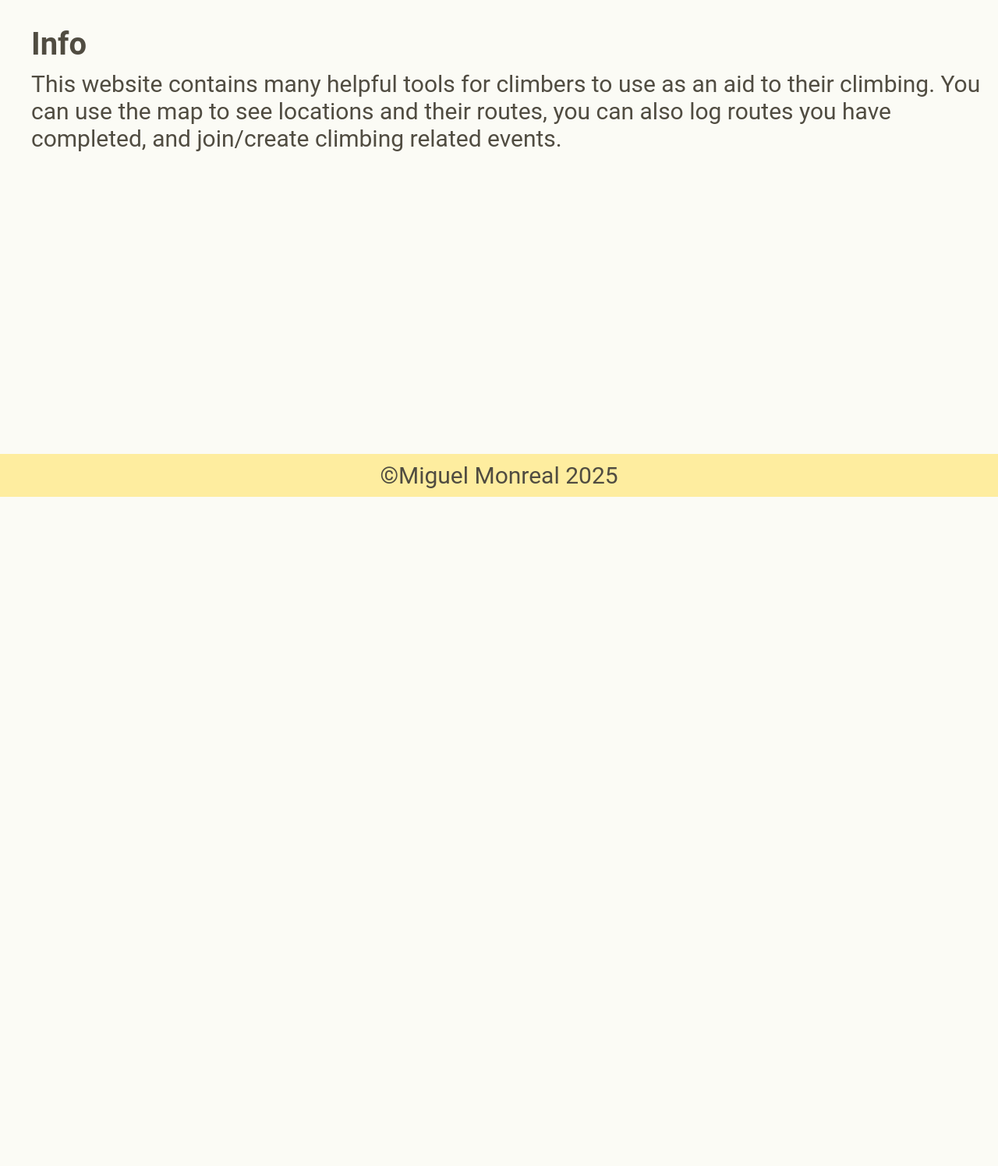
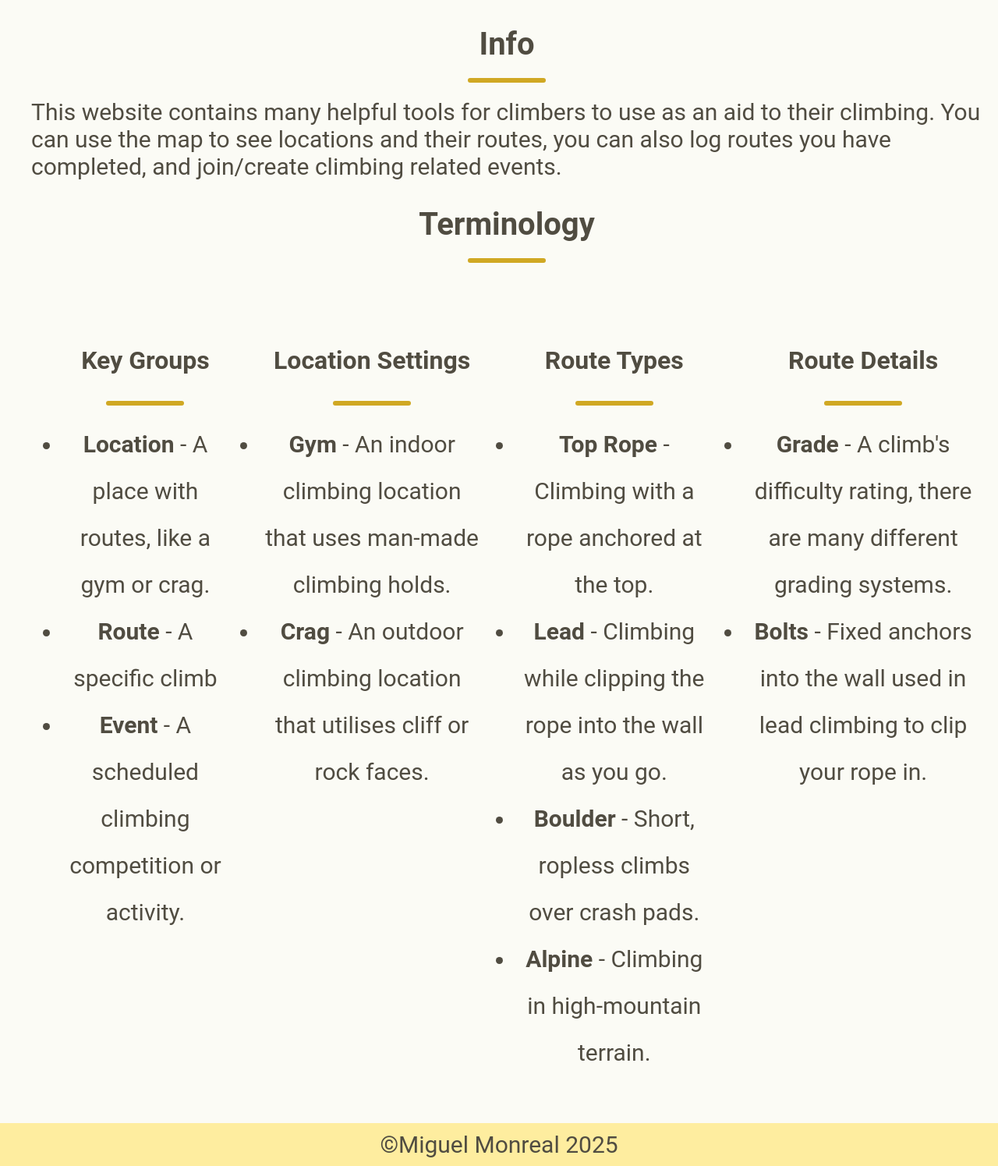
Before and after one commit to DeKingRey/ClimbingWebsite, a Flask app: page / in a window 1280 px wide. Shown: the part 163-1658 px from the top of the page at 78% size. Before the commit the page ends 800 px from the top, so only its background shows below. Run offline with Flask 3, Linux system fonts and the light colour scheme; some libraries are stand-ins or nearby versions; some web fonts are replaced.

Commit message:
Tidy Ups

```diff
--- a/app.py
+++ b/app.py
@@ -524,7 +524,8 @@ def edit_location(name):
     info = dict(cur.fetchone())
     settings = get_settings()
 
-    return render_template("edit_location.html", header="Map",
+    # Returns 404 for now until I complete the feature
+    return render_template("404.html", header="404",
                            info=info, settings=settings)
 
 
--- a/static/css/style.css
+++ b/static/css/style.css
@@ -50,12 +50,13 @@ h1 {
     margin-bottom: 10px;
 }
 
+/* Styles the headings*/
 h2 {
     font-size: 2.5rem;
     font-weight: 600;
     color: var(--color-charcoal);
     margin-bottom: 10px;
-} /* Styles the headings*/
+}
 
 h4 {
     font-size: 2rem;
@@ -116,6 +117,14 @@ footer {
     border-radius: 20px;
     box-shadow: 0 0 5px rgba(0, 0, 0, 0.2);
 }
+
+/* Terminology Lists are centered */
+.terminology-list
+{
+    line-height: 2;
+    text-align: center;
+}
+
 /*#endregion*/
 
 
--- a/templates/edit_account.html
+++ b/templates/edit_account.html
@@ -2,13 +2,13 @@
 {% block content %}
     {% if username %}
         <form action="/edit_account" method="POST" enctype="multipart/form-data" class="center-form">
-            <div class="account-info-container">
+            <div class="account-info-container" style="position: relative;">
                 <div class="left-align" style="text-align: left; display: inline-block;">
+                    <button type="submit" class="circle-button" name="action" value="close"
+                        style="font-size: 30px; position: absolute; top: 15px; right: 10px;">&times;</button>
                     <h2>Edit Account Info</h2>
                     <div class="divider"></div>
                 </div>
-                <button type="submit" class="circle-button" name="action" value="close"
-                style="position: absolute; top: 35px; right: 100px; font-size: 30px;">&times;</button>
             </div>
 
             <!-- Username edit -->
--- a/templates/edit_location.html
+++ b/templates/edit_location.html
@@ -3,13 +3,13 @@
     {% if username %}
         <form action="{{ url_for('edit_location', name={{ info['name'] }}), id={{ request.args.get('id') }} }}"
                 method="POST" enctype="multipart/form-data" class="center-form">
-            <div class="account-info-container">
+            <div class="account-info-container" style="position: relative;">
                 <div class="left-align" style="text-align: left; display: inline-block;">
+                    <button type="submit" class="circle-button" name="action" value="edit"
+                        style=" font-size: 30px;">&times;</button>
                     <h2>Edit Location Info</h2>
                     <div class="divider"></div>
                 </div>
-                <button type="submit" class="circle-button" name="action" value="edit"
-                style="position: absolute; top: 35px; right: 100px; font-size: 30px;">&times;</button>
             </div>
 
             <!-- Name edit -->
--- a/templates/event.html
+++ b/templates/event.html
@@ -100,7 +100,7 @@
                                                 id="time_mins_{{loop.index}}" max="100" min="0">
                                                 <p style="font-size: 10px;">mins</p>
                                                 <p>:</p>
-                                                <input type="number" name="time_secs_{{loop.index}}" id="time_secs_{{loop.index}}" max="59" min="0" value="0">
+                                                <input type="number" name="time_secs_{{loop.index}}" id="time_secs_{{loop.index}}" max="59" min="0">
                                                 <p style="font-size: 10px;">secs</p>
                                             </div>
                                         </td>
--- a/templates/home.html
+++ b/templates/home.html
@@ -1,5 +1,44 @@
 {% extends 'layout.html' %}
 {% block content %}
-    <h2>Info</h2>
+    <h2 style="text-align: center;">Info</h2>
+    <div class="divider"></div>
     <p>This website contains many helpful tools for climbers to use as an aid to their climbing. You can use the map to see locations and their routes, you can also log routes you have completed, and join/create climbing related events.</p>
+
+    <h2 style="text-align: center;">Terminology</h2>
+    <div class="divider"></div>
+
+    <div class="terminology-group" style="display: flex; justify-content: center;">
+        <ul class="terminology-list">
+            <h4 style="margin-bottom: 0;">Key Groups</h4>
+            <div class="divider"></div>
+            <li><strong>Location</strong> - A place with routes, like a gym or crag.</li>
+            <li><strong>Route</strong> - A specific climb</li>
+            <li><strong>Event</strong> - A scheduled climbing competition or activity.</li>
+
+        </ul>
+
+        <ul class="terminology-list">
+            <h4 style="margin-bottom: 0;">Location Settings</h4>
+            <div class="divider"></div>
+            <li><strong>Gym</strong> - An indoor climbing location that uses man-made climbing holds.</li>
+            <li><strong>Crag</strong> - An outdoor climbing location that utilises cliff or rock faces.</li>
+        </ul>
+
+        <ul class="terminology-list">
+            <h4 style="margin-bottom: 0;">Route Types</h4>
+            <div class="divider"></div>
+            <li><strong>Top Rope</strong> - Climbing with a rope anchored at the top.</li>
+            <li><strong>Lead</strong> - Climbing while clipping the rope into the wall as you go.</li>
+            <li><strong>Boulder</strong> - Short, ropless climbs over crash pads.</li>
+            <li><strong>Alpine</strong> - Climbing in high-mountain terrain.</li>
+        </ul>
+
+        <ul class="terminology-list">
+            <h4 style="margin-bottom: 0;">Route Details</h4>
+            <div class="divider"></div>
+            <li><strong>Grade</strong> - A climb's difficulty rating, there are many different grading systems.</li>
+            <li><strong>Bolts</strong> - Fixed anchors into the wall used in lead climbing to clip your rope in.</li>
+        </ul>
+    </div>
+
 {% endblock %}
```
Also changed, not shown: climbing.db, uploads/soul_courier_art.jpg (added), uploads/soul_courier_art_1.jpg (added), uploads/soul_courier_art_2.jpg (added), 1 other file.
